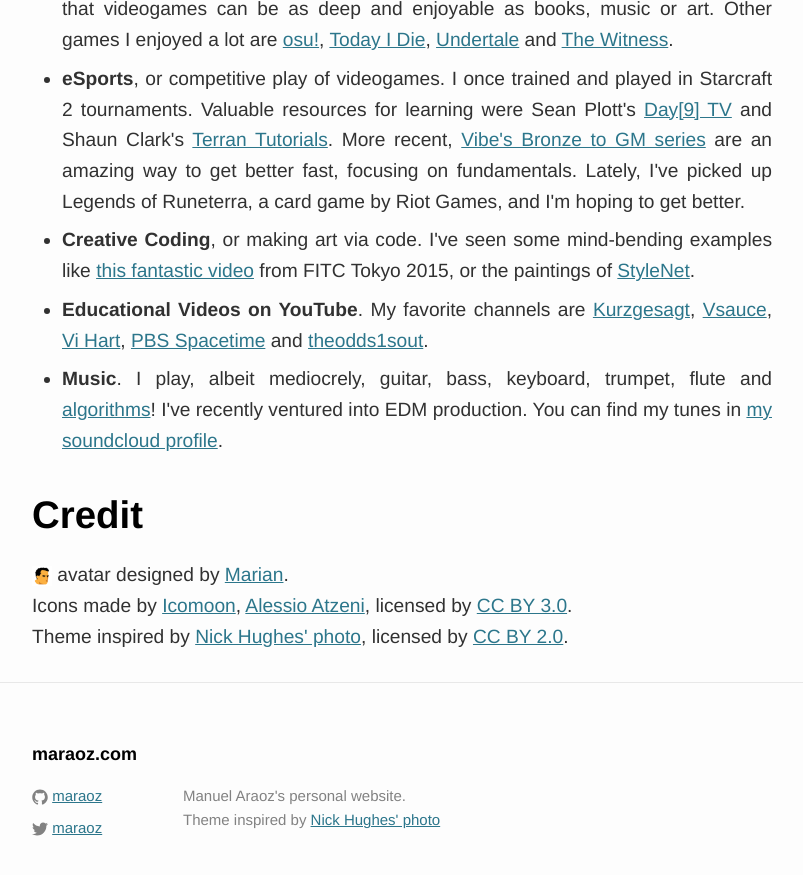
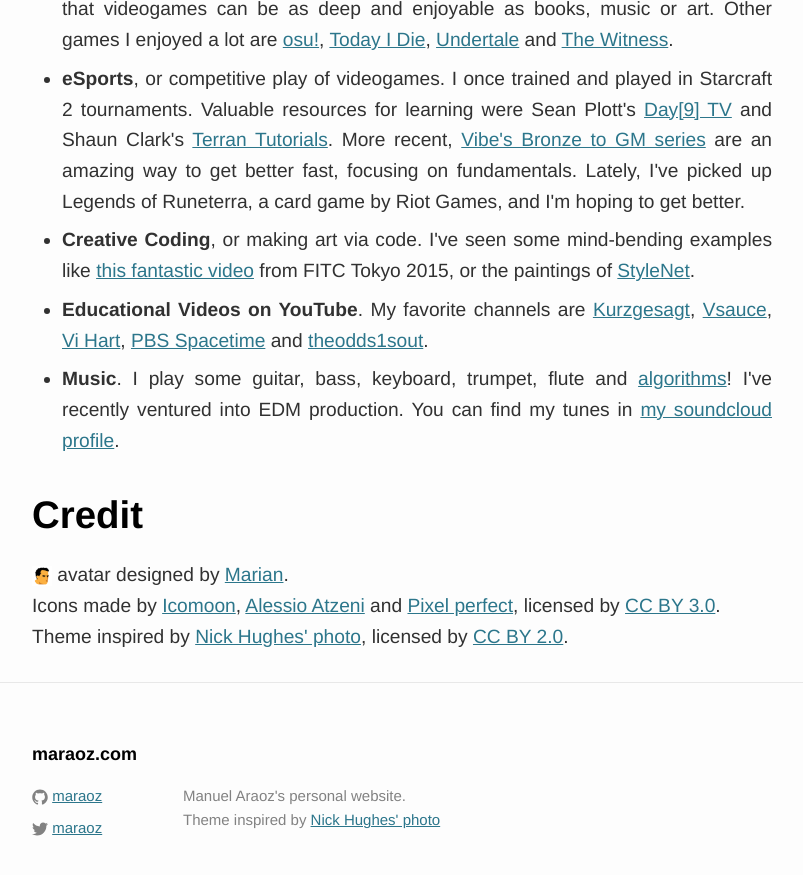
Before and after one commit to tobyornottobe/maraoz.github.io, a Jekyll site: the page built from index.html, in a window 1280 px wide and 900 px high, scrolled down 2408 px. Shown: the top 875 px of the window, without its empty margins (238-1041 px from the left). Built offline with Jekyll 4.4.1, drawn with Linux system fonts in a browser that asks for light colours.

Commit message:
albeit mediocrely -> some

```diff
--- a/index.html
+++ b/index.html
@@ -51,12 +51,12 @@
     <li><strong>eSports</strong>, or competitive play of videogames. I once trained and played in Starcraft 2 tournaments. Valuable resources for learning were Sean Plott's <a href="http://day9.tv/">Day[9] TV</a> and Shaun Clark's <a href="https://www.youtube.com/playlist?list=PLD12CD54C740200A4">Terran Tutorials</a>. More recent, <a href="https://www.youtube.com/channel/UCbNl-XUtSGo3YxHCGgC_Y9w">Vibe's Bronze to GM series</a> are an amazing way to get better fast, focusing on fundamentals. Lately, I've picked up Legends of Runeterra, a card game by Riot Games, and I'm hoping to get better.</li>
     <li><strong>Creative Coding</strong>, or making art via code. I've seen some mind-bending examples like <a href="https://vimeo.com/118919656">this fantastic video</a> from FITC Tokyo 2015, or the paintings of <a href="https://github.com/andersbll/neural_artistic_style">StyleNet</a>.</li>
     <li><strong>Educational Videos on YouTube</strong>. My favorite channels are <a href="https://www.youtube.com/user/Kurzgesagt">Kurzgesagt</a>, <a href="https://www.youtube.com/user/Vsauce">Vsauce</a>, <a href="https://www.youtube.com/user/Vihart">Vi Hart</a>, <a href="https://www.youtube.com/channel/UC7_gcs09iThXybpVgjHZ_7g">PBS Spacetime</a> and <a href="https://www.youtube.com/channel/UCo8bcnLyZH8tBIH9V1mLgqQ">theodds1sout</a>.</li>
-    <li><strong>Music</strong>. I play, albeit mediocrely, guitar, bass, keyboard, trumpet, flute and <a href="http://studio.substack.net/sin-sin">algorithms</a>! I've recently ventured into EDM production. You can find my tunes in <a href="https://soundcloud.com/alpacabrothers/">my soundcloud profile</a>.</li>
+    <li><strong>Music</strong>. I play some guitar, bass, keyboard, trumpet, flute and <a href="http://studio.substack.net/sin-sin">algorithms</a>! I've recently ventured into EDM production. You can find my tunes in <a href="https://soundcloud.com/alpacabrothers/">my soundcloud profile</a>.</li>
   </ul>
 
   <h1>Credit</h1>
   <div><img width="20" height="20" src="img/avatar.png"/> avatar designed by <a href="https://twitter.com/marianorod1541">Marian</a>.</div>
-  <div>Icons made by <a href="http://www.flaticon.com/authors/icomoon" title="Icomoon">Icomoon</a>, <a href="http://www.flaticon.com/authors/alessio-atzeni" title="Alessio Atzeni">Alessio Atzeni</a>, licensed by <a href="https://creativecommons.org/licenses/by/3.0/" title="Creative Commons BY 3.0">CC BY 3.0</a>.</div>
+  <div>Icons made by <a href="http://www.flaticon.com/authors/icomoon" title="Icomoon">Icomoon</a>, <a href="http://www.flaticon.com/authors/alessio-atzeni" title="Alessio Atzeni">Alessio Atzeni</a> and <a href="https://www.flaticon.com/authors/pixel-perfect" title="Pixel perfect">Pixel perfect</a>, licensed by <a href="https://creativecommons.org/licenses/by/3.0/" title="Creative Commons BY 3.0">CC BY 3.0</a>.</div>
   <div>Theme inspired by <a href="https://www.flickr.com/photos/enhues/7735149256/in/photostream/">Nick Hughes' photo</a>, licensed by <a href="https://creativecommons.org/licenses/by/2.0/">CC BY 2.0</a>.</div>
 
 </div>
```
